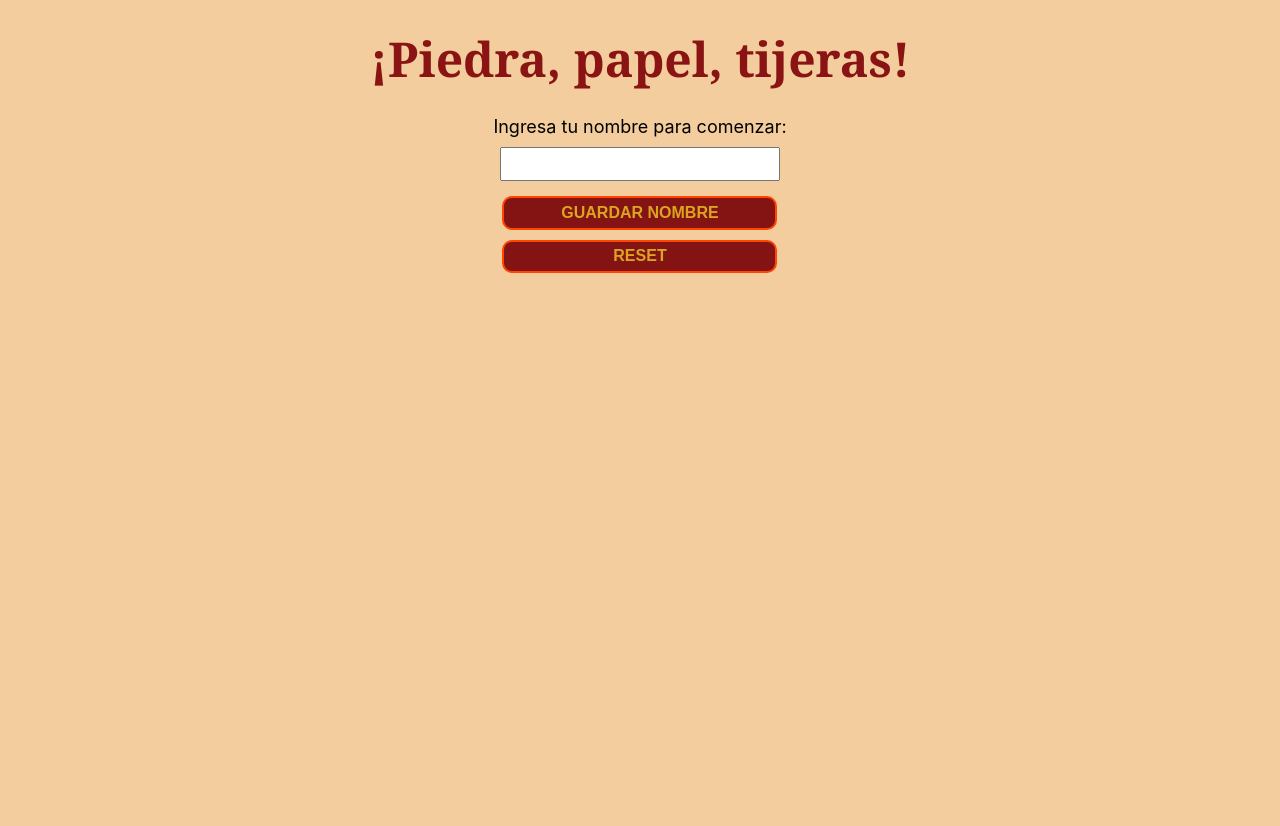
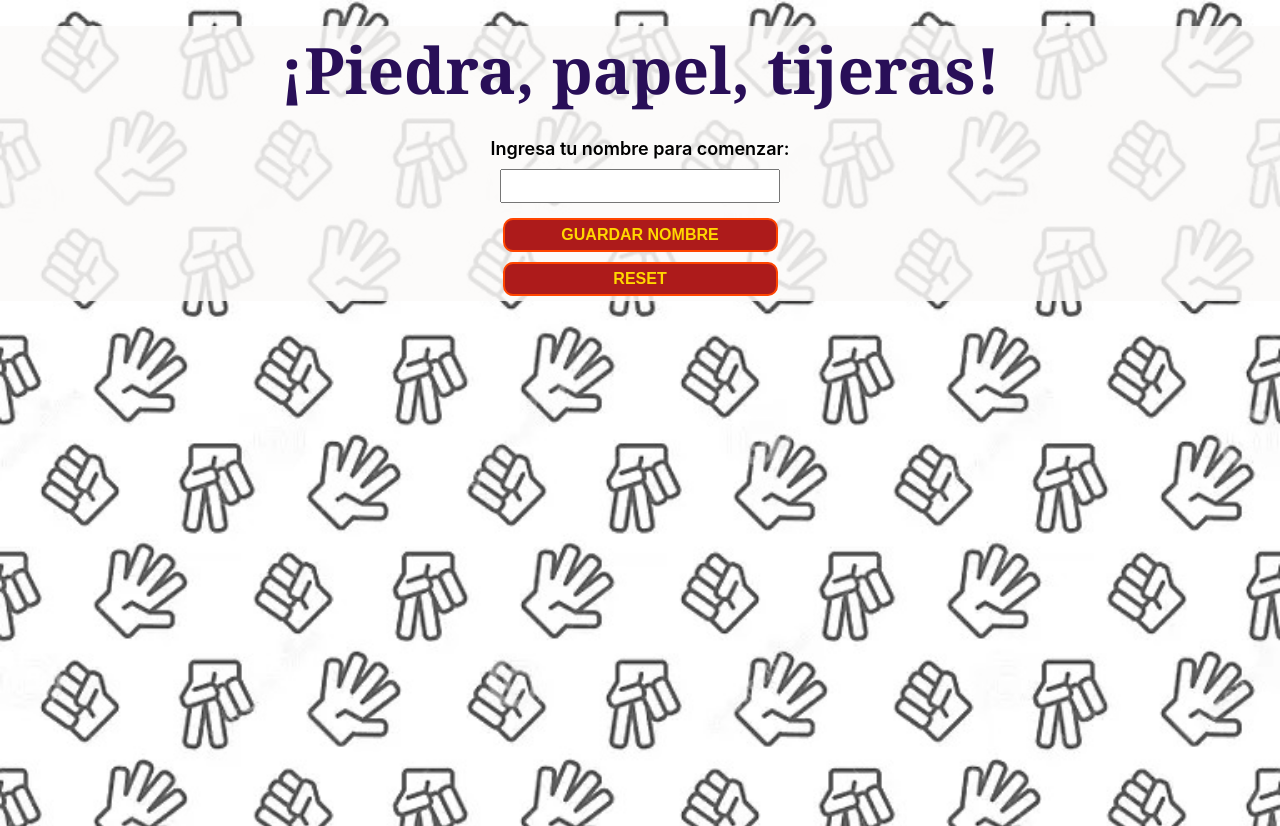
Before and after one commit to panchocandioti/practico3, a React (Create React App) app: page / in a window 1280 px wide. Before the commit the page ends 800 px from the top, so only its background shows below. Built offline with nearby package versions, Linux system fonts and the light colour scheme.

Commit message:
PARTE 8 - Con CSS

```diff
--- a/src/App.css
+++ b/src/App.css
@@ -1,15 +1,18 @@
 body {
-  background-color: rgb(243, 205, 158);
-
+  background-image: url("./multimedia/fondo.jpg");
+  background-size: cover;
+  background-repeat: no-repeat;
+  height: 100vh;
 }
 
 .App {
   text-align: center;
+  background-color: rgba(252, 251, 250, 0.85);
 }
 
 .App-header {
-  color: rgb(138, 19, 19);
-  font-size: 3rem;
+  color: rgb(41, 15, 88);
+  font-size: 4rem;
   font-weight: 600;
   font-family: Georgia, 'Times New Roman', Times, serif;
   margin: 2%;
@@ -21,6 +24,7 @@ body {
   justify-content: center;
   align-items: center;
   font-size: large;
+  font-weight: 600;
 }
 
 input {
@@ -36,8 +40,8 @@ button {
   width: 275px;
   margin: 5px;
   padding: 5px;
-  background-color: rgb(132, 19, 19);
-  color: goldenrod;
+  background-color: rgb(173, 27, 27);
+  color: gold;
   padding: 2%;
   font-size: medium;
   border: solid 2px orangered;
@@ -65,7 +69,7 @@ img:hover {
 p,
 h2,
 h5 {
-  color: rgb(132, 19, 19);
+  color: rgb(41, 15, 88);
   font-weight: 600;
 }
 
@@ -76,18 +80,18 @@ h5 {
   justify-content: space-around;
   align-items: center;
   font-size: x-large;
-  border: 3px solid rgb(132, 19, 19);
+  border: 3px solid red;
   margin-left: 7.5%;
   margin-right: 7.5%;
-  background-color: darkkhaki;
+  background-color: rgb(156, 198, 222);
 }
 
 #resultadoRonda {
-  background-color: goldenrod;
+  background-color: rgba(252, 251, 250, 0.5);
   font-size: xx-large;
   margin-left: 7.5%;
   margin-right: 7.5%;
-  border: 1px solid rgb(132, 19, 19);
+  border: 1px solid red;
 }
 
 #mensajeFinalPartido {
@@ -103,9 +107,9 @@ h5 {
   margin: auto;
   width: 90%;
   height: 90%;
-  background-color: goldenrod;
-  border: 4px solid rgb(132, 19, 19);
+  background-color: rgb(156, 198, 222);
+  border: 4px solid red;
   padding: 2%;
-  color: red;
-  font-size: 2rem;
+  color: rgb(41, 15, 88);
+  font-size: 2.5rem;
 }
--- a/src/App.js
+++ b/src/App.js
@@ -1,6 +1,7 @@
 import React from 'react'
 import './App.css'
 import InterfazUsuario from './Components/InterfazUsuario'
+import fondo from './multimedia/fondo.jpg'
 
 function App() {
 
```
Also changed, not shown: src/multimedia/fondo.jpg (added).
